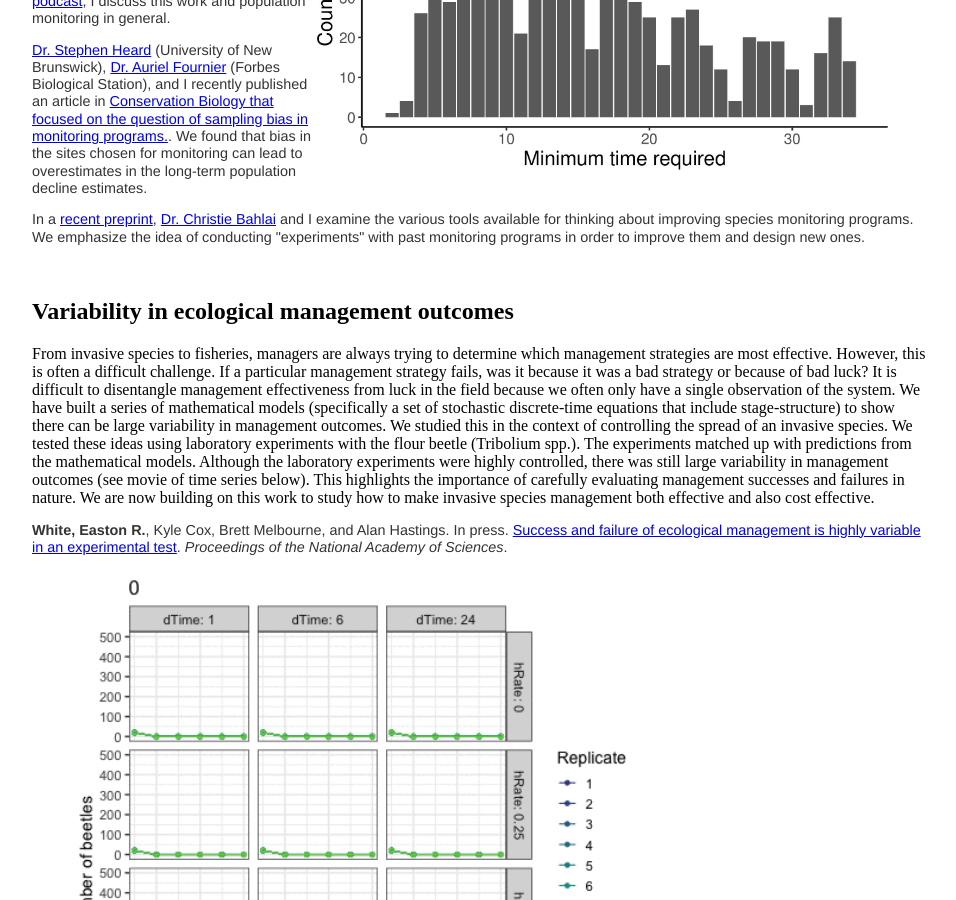
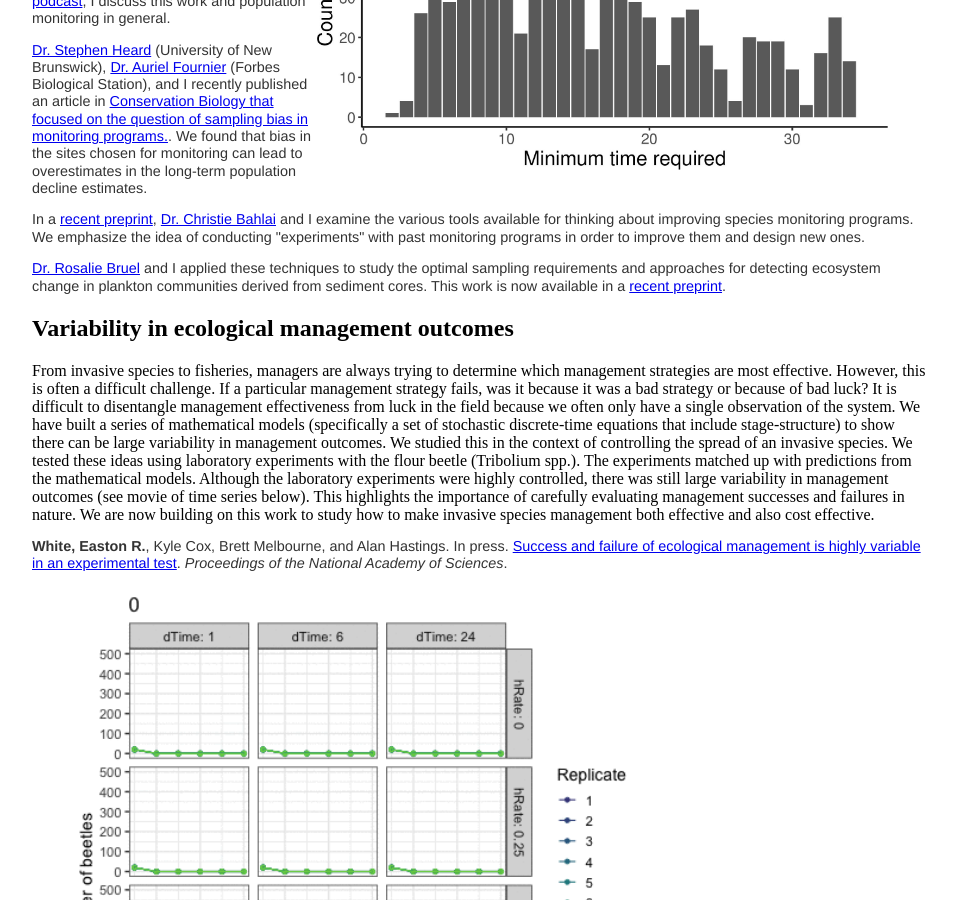
Before and after one commit to eastonwhite/eastonwhite.github.io, a Jekyll site: the page built from research/index.html, in a window 1280 px wide and 900 px high, scrolled down 2354 px. Shown: the whole window, without its empty margins (160-1116 px from the left). Built offline with Jekyll 4.4.1, drawn with Linux system fonts in a browser that asks for light colours.

Commit message:
added preprint links

```diff
--- a/research/index.html
+++ b/research/index.html
@@ -26,7 +26,7 @@ title: Easton R. White | Research
 <h2>COVID-19 pandemic and global fisheries</h2>
 <p>Building on my work in both <a href="https://eastonwhite.github.io/covid19/">COVID-19 modeling</a> and marine fisheries, I am now collaborating with several people on how COVID-19 might affect fisheries and fishing communities. The last time we experienced a reduction in fishing effort of this magnitude was during both world wars when oceans were effectively closed to fishing. In response to the COVID-19 pandemic, governments have shut down various parts of their economies to promote social distancing. Already, fishing seasons have been cut short or certain types of fishing (e.g. commercial versus recreational) have been restricted. However, these government actions vary between and within countries (White & Hébert-Dufresne 2020). This presents another natural experiment to see how fish populations and fisheries respond to management interventions.
 
-Our goal is to understand the downstream effects of these shutdowns on fisheries, fish populations, and the communities that rely on them. If you are interested in contributing to this project please send an email to Easton.White@uvm.edu. We have also built a crowd-sourced database of COVID-19 related effects on fisheries. You can contribute and view the database here: <a href="https://forms.gle/iUKT9SfsHq99SVx46">https://forms.gle/iUKT9SfsHq99SVx46</a>.</p>
+Our goal is to understand the downstream effects of these shutdowns on fisheries, fish populations, and the communities that rely on them. If you are interested in contributing to this project please send an email to Easton.White@uvm.edu. We have also built a crowd-sourced database of COVID-19 related effects on fisheries. You can contribute and view the database here: <a href="https://forms.gle/iUKT9SfsHq99SVx46" target="_blank">https://forms.gle/iUKT9SfsHq99SVx46</a>.</p>
 
 
 
@@ -74,9 +74,11 @@ Our goal is to develop tools to make better decisions in highly variable Malagas
 <p><a href="http://www2.unb.ca/~sheard/" target="_blank" rel="noopener noreferrer">Dr. Stephen Heard</a> (University of New Brunswick), <a href="http://aurielfournier.github.io/" target="_blank" rel="noopener noreferrer">Dr. Auriel Fournier</a> (Forbes Biological Station), and I recently published an article in <a href="https://conbio.onlinelibrary.wiley.com/doi/full/10.1111/cobi.13371" target="_blank" rel="noopener noreferrer">Conservation Biology that focused on the question of sampling bias in monitoring programs.</a>. We found that bias in the sites chosen for monitoring can lead to overestimates in the long-term population decline estimates.
 
 
+<p>In a <a href="https://ecoevorxiv.org/cz5va/" target="_blank" rel="noopener noreferrer">recent preprint</a>, <a href="https://www.kent.edu/biology/christie-bahlai" target="_blank" rel="noopener noreferrer">Dr. Christie Bahlai</a> and I examine the various tools available for thinking about improving species monitoring programs. We emphasize the idea of conducting "experiments" with past monitoring programs in order to improve them and design new ones.</p>
 
 
-<p>In a <a href="https://ecoevorxiv.org/cz5va/" target="_blank" rel="noopener noreferrer">recent preprint</a>, <a href="https://www.kent.edu/biology/christie-bahlai" target="_blank" rel="noopener noreferrer">Dr. Christie Bahlai</a> and I examine the various tools available for thinking about improving species monitoring programs. We emphasize the idea of conducting "experiments" with past monitoring programs in order to improve them and design new ones.</p>
+<p><a href="https://www.uvm.edu/rsenr/profiles/rosalie-bruel" target="_blank" rel="noopener noreferrer">Dr. Rosalie Bruel</a> and I applied these techniques to study the optimal sampling requirements and approaches for detecting ecosystem change in plankton communities derived from sediment cores. This work is now available in a <a href="https://www.biorxiv.org/content/10.1101/2020.04.07.030643v1" target="_blank" rel="noopener noreferrer">recent preprint</a>.
+
 
 
 <br>
```
